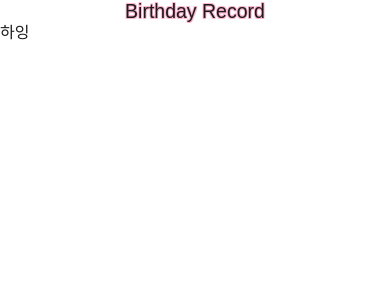
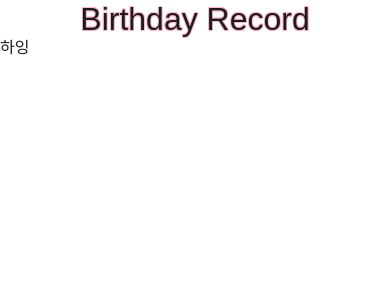
Before and after one commit to sorrel012/birthday-record, a Next.js app: page / in a window 390 px wide. Shown: the top 300 px of the page. Built offline with nearby package versions, Linux system fonts and the light colour scheme; a web font is replaced by a local one.

Commit message:
[24.04.19] 사이트 레이아웃 수정

```diff
--- a/src/styles/globals.css
+++ b/src/styles/globals.css
@@ -67,7 +67,7 @@ body {
   width: 100vw;
   height: 100vh;
   color: #1c1c1c;
-  background-color: rgba(145, 145, 145, 0.63);
+  background-color: #edf0f3;
 }
 
 a {
@@ -87,7 +87,7 @@ a {
 }
 
 .title {
-  font-size: 5vw;
+  font-size: 4rem;
   text-shadow:
       -0.2vw -0.2vw 0 #FFB6D0,
       0.2vw -0.2vw 0 #FFB6D0,
@@ -97,4 +97,7 @@ a {
       0.2vw 0 0 #FFB6D0,
       0 -0.2vw 0 #FFB6D0,
       -0.2vw 0 0 #FFB6D0;
+    @media(max-width: 768px) {
+      font-size: 2rem;
+    }
 }
```
